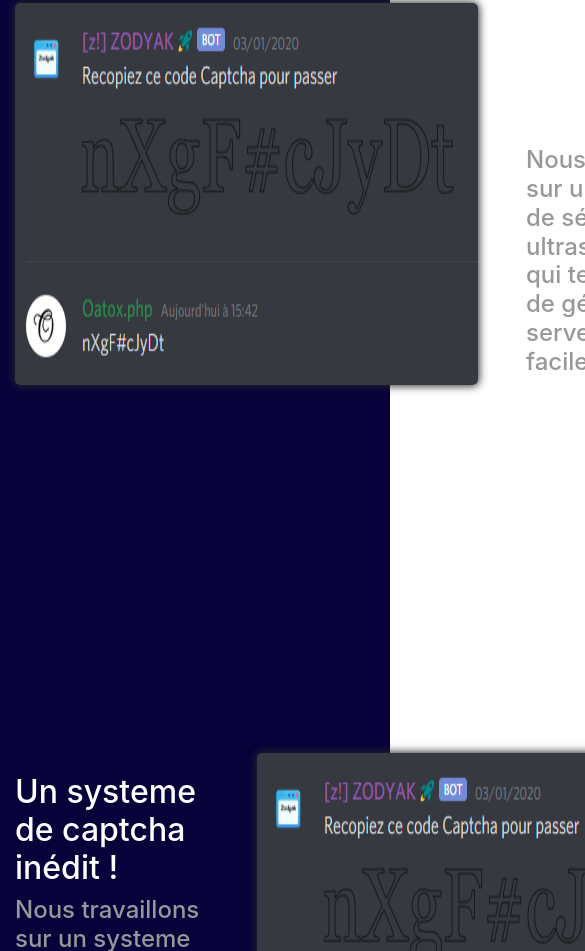
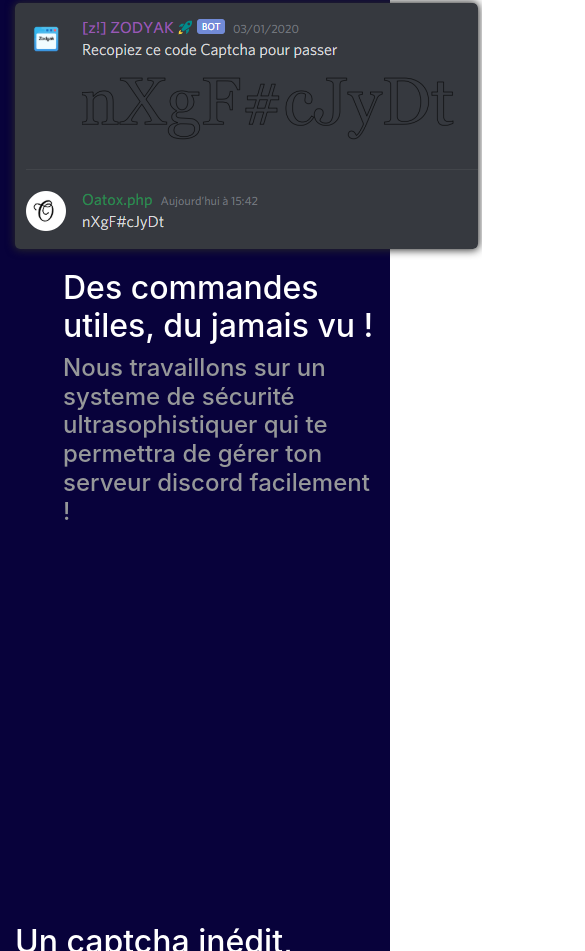
Before and after one commit to Oatox/ZodyakFront, a plain HTML site: page index.html in a window 390 px wide. Shown: the part 1049-2000 px from the top of the page, 585 px wide, since content can reach past the window. Drawn offline with nearby package versions, Linux system fonts and the light colour scheme.

Commit message:
Adding responsive

```diff
--- a/css/main.css
+++ b/css/main.css
@@ -106,3 +106,9 @@ li a{
 	padding-top: 20px;
 	padding-bottom: 70px;
 }
+
+@media (max-width: 576px) {
+  .container {
+    flex-wrap: wrap;
+  }
+}
--- a/index.html
+++ b/index.html
@@ -37,13 +37,13 @@
       <div class="d-flex justify-content-around container">
           <img src="assets/img1.png">
         <div class="txt pl-5">
-          <h2>Un systeme de captcha inédit !</h2>
+          <h2>Des commandes utiles, du jamais vu !</h2>
           <h4>Nous travaillons sur un systeme de sécurité ultrasophistiquer qui te permettra de gérer ton serveur discord facilement !</h4>
         </div>
       </div>
     <div class="d-flex justify-content-around container">
         <div class="txt pr-5">
-          <h2>Un systeme de captcha inédit !</h2>
+          <h2>Un captcha inédit, très utile pour les gros serveurs !</h2>
           <h4>Nous travaillons sur un systeme de sécurité ultrasophistiquer qui te permettra de gérer ton serveur discord facilement !</h4>
         </div>
       <img src="assets/img1.png">
@@ -51,7 +51,7 @@
     <div class="d-flex justify-content-around container">
           <img src="assets/img1.png">
         <div class="txt pl-5">
-          <h2>Un systeme de captcha inédit !</h2>
+          <h2>Un système d'auto modération, ne dépensez pas d'énergie pour les nuisibles !</h2>
           <h4>Nous travaillons sur un systeme de sécurité ultrasophistiquer qui te permettra de gérer ton serveur discord facilement !</h4>
         </div>
       </div>
```
